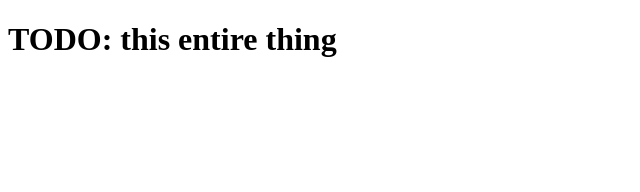
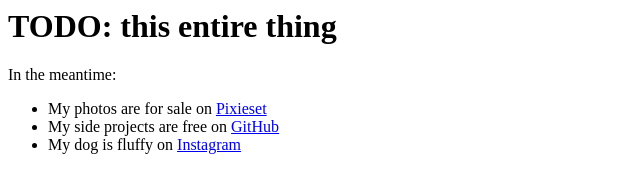
Before and after one commit to sjbarag/sean.barag.org, a plain HTML site: page index.html in a window 1280 px wide. Shown: the whole page, without its empty margins (0-640 px from the left). Drawn offline with Linux system fonts and the light colour scheme.

Commit message:
Add some links
I'll eventually have good styling or something

```diff
--- a/index.html
+++ b/index.html
@@ -1,8 +1,19 @@
-<!DOCTYPE html>
 <html lang="en_us">
-    <body>
-        <h1>
-            TODO: this entire thing
-        </h1>
-    </body>
+  <body>
+    <h1>
+      TODO: this entire thing
+    </h1>
+    In the meantime:
+    <ul>
+      <li>
+        My photos are for sale on <a href="https://seanbarag.pixieset.com/all">Pixieset</a>
+      </li>
+      <li>
+        My side projects are free on <a href="https://github.com/sjbarag">GitHub</a>
+      </li>
+      <li>
+        My dog is fluffy on <a href="https://instagram.com/mr._buttons">Instagram</a>
+      </li>
+    </ul>
+  </body>
 </html>
```
